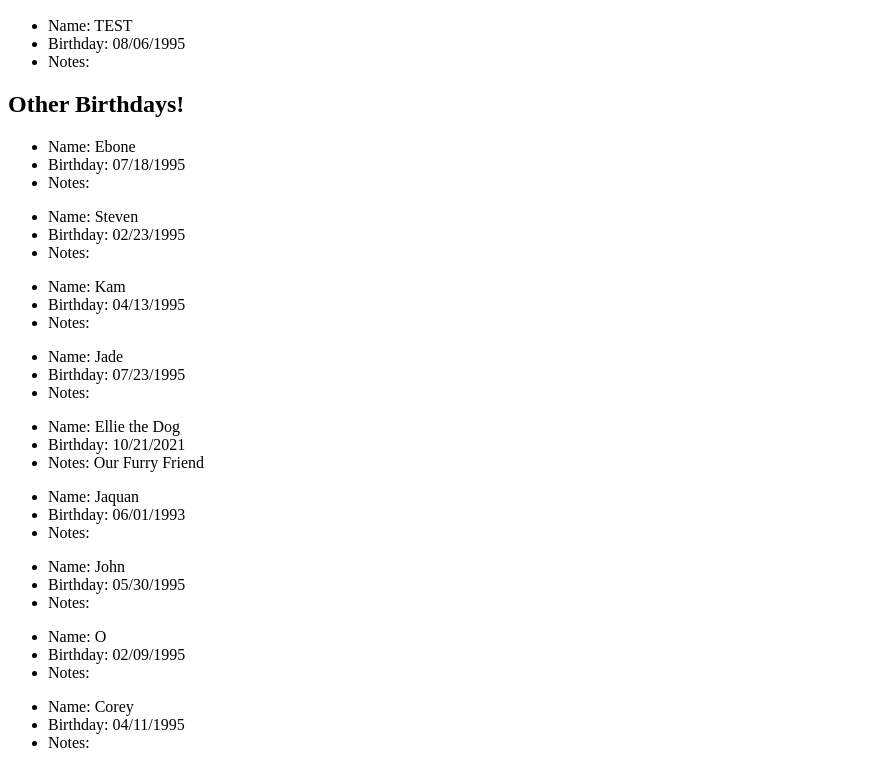
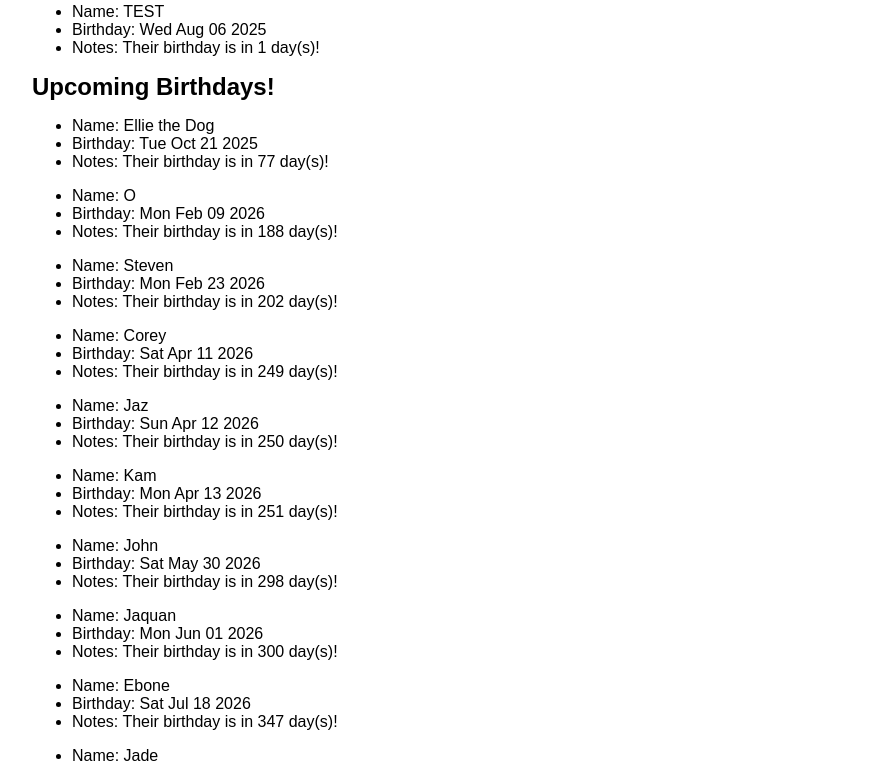
Before and after one commit to nevets-steven/birthday-reminder-app, a plain HTML site: page index.html in a window 1280 px wide. Shown: the part 110-872 px from the top of the page, without its empty margins (0-872 px from the left). Drawn offline with Linux system fonts and the light colour scheme.

Commit message:
add files upload, created helper function, updated css

```diff
--- a/index.css
+++ b/index.css
@@ -0,0 +1,20 @@
+*{
+    margin: 0;
+    box-sizing: border-box;
+}
+
+body{
+    font-family: Arial, Helvetica, sans-serif;
+    font-size: 1rem;
+    margin: 1rem;
+    padding: 1rem;
+}
+#header h1{
+    text-align: center;
+}
+#birthdayContainer{
+    display: block;
+}
+#birthdayContainer ul{
+    margin: 1rem 0;
+}
--- a/index.html
+++ b/index.html
@@ -3,6 +3,9 @@
 <head>
     <meta charset="UTF-8">
     <meta name="viewport" content="width=device-width, initial-scale=1.0">
+
+    <link rel="stylesheet" href="index.css">
+
     <title>Birthday Reminder App</title>
 </head>
 <body>
@@ -19,11 +22,14 @@
                 <div id="friendBirthday">
 
                 </div>
-                <h2>Other Birthdays!</h2>
+                <h2>Upcoming Birthdays!</h2>
                 <div id="otherBirthdays">
 
                 </div>
             </div>
+        </section>
+        <section class="calendar">
+            <button onclick="">Send Reminders to Google Calendar</button>
         </section>
     </main>
     <footer>
--- a/script.js
+++ b/script.js
@@ -1,3 +1,16 @@
+
+function getNextBirthday(friend){
+    const today = new Date();
+    const currentYear = today.getFullYear();
+    const [month,day,year] = friend.birthday.split('/');
+
+    const birthDate = new Date(currentYear, month - 1, day);
+    if (birthDate < today){
+        birthDate.setFullYear(currentYear + 1);
+    }
+    return birthDate
+}
+
 function getJSONData(){
     fetch('birthdays.json')
         .then( Response => {
@@ -11,57 +24,99 @@ function getJSONData(){
         )
         .then(data => {
             // this is where i place it in HTML
-            console.log(data);
-            document.getElementById('outputDiv').innerText = JSON.stringify(data, null, 2); //raw data
+            // console.log(data);
+            // document.getElementById('outputDiv').innerText = JSON.stringify(data, null, 2); //raw data
+
+            // const friendBirthday = document.getElementById('friendBirthday');
+            // for (const friend of data){
+            //     // console.log(friend.name);
+            //     // dataContainer.innerHTML +=
+
+            //     // `<ul>
+            //     //     <li>Name: ${friend.name}</li>
+            //     //     <li>Birthday: ${friend.birthday}</li>
+            //     //     <li>Notes: ${friend.notes}</li>
+            //     //  </ul>`
+            //     // console.log(typeof(friend.birthday))
+            //     const birthdayString = friend.birthday;
+
+            //     const today = new Date();
+            //     const currentYear = today.getFullYear();
+            //     const [month, day, year] = birthdayString.split('/');
+
+            //     const birthDate = new Date(currentYear, month-1, day);
+
+
+            //     if (birthDate < today){
+            //         birthDate.setFullYear(currentYear + 1);
+            //     }
+
+            //     // console.log(birthDate);
+
+            //     const difference = (birthDate.getTime() - today.getTime()) / (1000 * 60 * 60 * 24);
+
+            //     if (difference >= 0 && difference <= 3){
+            //         friendBirthday.innerHTML +=
+            //         `<ul>
+            //             <li>Name: ${friend.name}</li>
+            //             <li>Birthday: ${friend.birthday}</li>
+            //             <li>Notes: ${friend.notes}</li>
+            //         </ul>`;
+            //     }
+            //     else{
+            //         const otherBirthday = document.getElementById('otherBirthdays');
+
+            //         // otherBirthday.innerHTML +=
+            //         // `<ul>
+            //         //     <li>Name: ${friend.name}</li>
+            //         //     <li>Birthday: ${friend.birthday}</li>
+            //         //     <li>Notes: ${friend.notes}</li>
+            //         // </ul>`;
+            //         // console.log(friend);
+            //     }
+            // }
+
+            const friendNextBirthday = data.map(friend => ({
+                ...friend,
+                friendNextBirthday: getNextBirthday(friend)
+            }));
+
+            friendNextBirthday.sort((a, b) => a.friendNextBirthday.getTime() - b.friendNextBirthday.getTime());
+
+
+            //placing HTML into webpage
 
             const friendBirthday = document.getElementById('friendBirthday');
-            for (const friend of data){
-                // console.log(friend.name);
-                // dataContainer.innerHTML +=
+            const otherBirthday = document.getElementById('otherBirthdays');
 
-                // `<ul>
-                //     <li>Name: ${friend.name}</li>
-                //     <li>Birthday: ${friend.birthday}</li>
-                //     <li>Notes: ${friend.notes}</li>
-                //  </ul>`
-                // console.log(typeof(friend.birthday))
-                const birthdayString = friend.birthday;
+            for (const friend of friendNextBirthday){
+                // console.log(friend);
+                const today = new Date();
+                const difference = (friend.friendNextBirthday.getTime() - today.getTime()) / (1000 * 60 * 60 * 24);
+                if (difference >= 0 && difference <= 3) {
 
-                const today = new Date();
-                const currentYear = today.getFullYear();
-                const [month, day, year] = birthdayString.split('/');
-
-                const birthDate = new Date(currentYear, month-1, day);
-
-
-                if (birthDate < today){
-                    birthDate.setFullYear(currentYear + 1);
-                }
-
-                console.log(birthDate);
-
-                const difference = (birthDate.getTime() - today.getTime()) / (1000 * 60 * 60 * 24);
-
-                if (difference >= 0 && difference <= 3){
                     friendBirthday.innerHTML +=
-                    `<ul>
+                    `
+                    <ul>
                         <li>Name: ${friend.name}</li>
-                        <li>Birthday: ${friend.birthday}</li>
-                        <li>Notes: ${friend.notes}</li>
-                    </ul>`;
+                        <li>Birthday: ${friend.friendNextBirthday.toDateString()}</li>
+                        <li>Notes: Their birthday is in ${Math.ceil(difference)} day(s)!</li>
+                    </ul>
+                    `;
                 }
                 else{
-                    const otherBirthday = document.getElementById('otherBirthdays');
-
                     otherBirthday.innerHTML +=
                     `<ul>
                         <li>Name: ${friend.name}</li>
-                        <li>Birthday: ${friend.birthday}</li>
-                        <li>Notes: ${friend.notes}</li>
+                        <li>Birthday: ${friend.friendNextBirthday.toDateString()}</li>
+                        <li>Notes: Their birthday is in ${Math.ceil(difference)} day(s)!</li>
                     </ul>`;
                 }
+
             }
+            return friendNextBirthday;
+        })
+        .catch(error => console.error('Error with data', error));
 
-        })
 }
 getJSONData();
```
Also changed, not shown: ReadMe.md.
